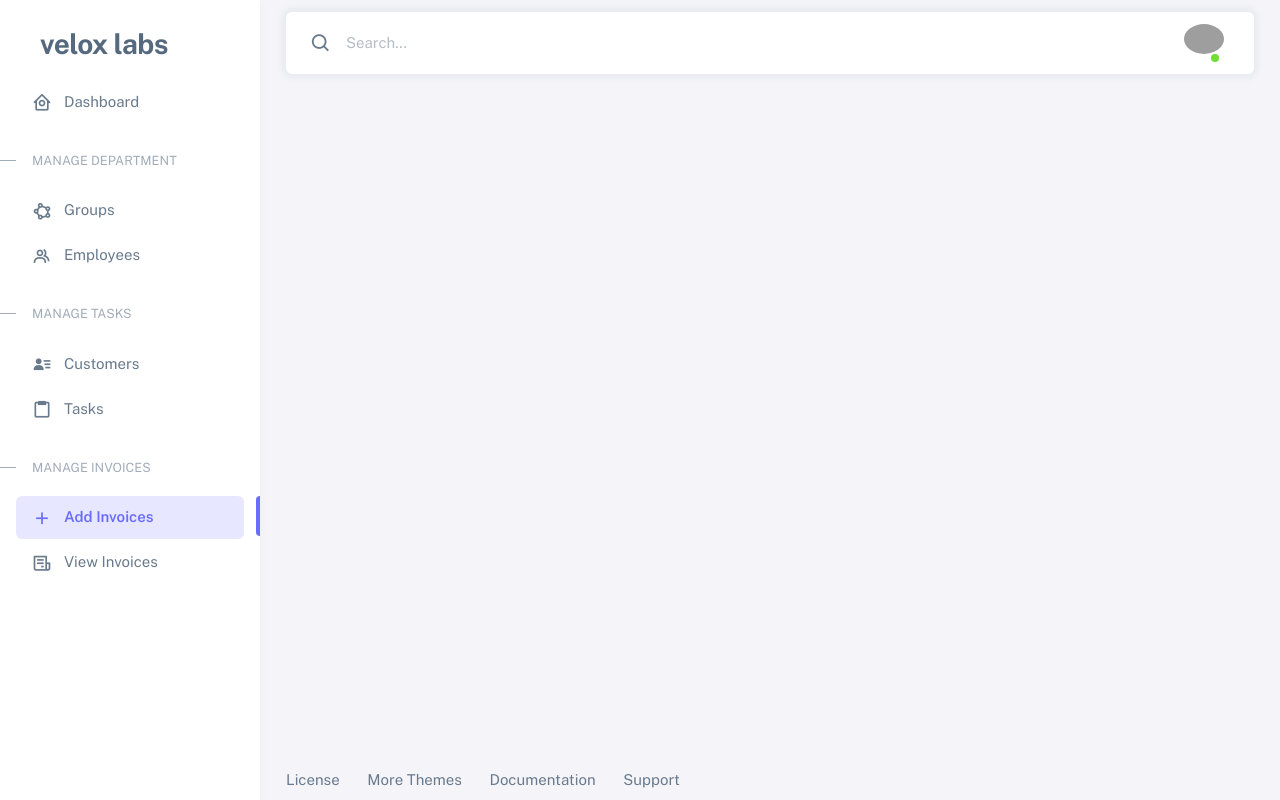
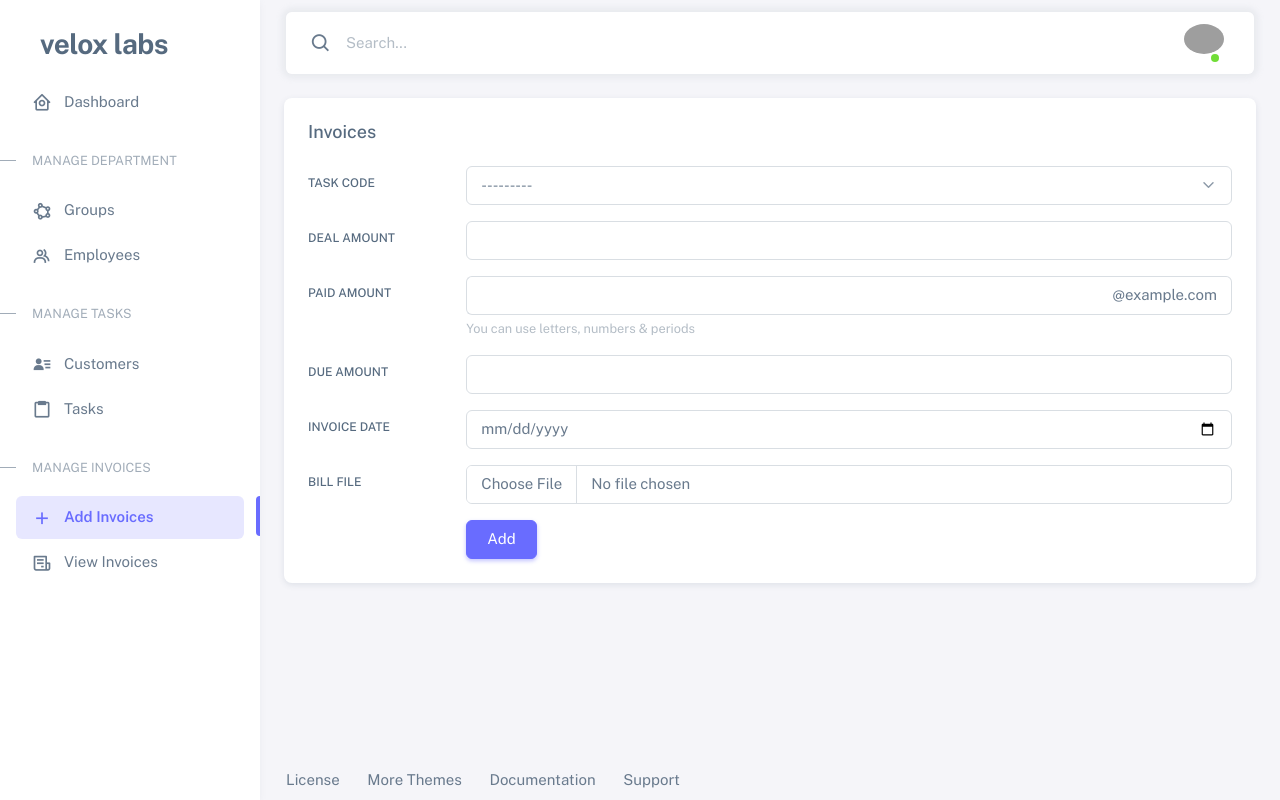
Before and after one commit to Nitin0422/velox_system_sql, a Django app: page /invoice/add in a window 1280 px wide. Run offline with Django 4.2, Linux system fonts and the light colour scheme; a user stored in the database is signed in; data comes from the database, SQL or seed files in the repository; both versions use the stored data as it was after the commit; some libraries are stand-ins or nearby versions; grey boxes are pictures that could not be loaded.

Commit message:
Added form for invoice

```diff
--- a/my_app/forms.py
+++ b/my_app/forms.py
@@ -1,6 +1,7 @@
 from django import forms
 from django.contrib.auth.forms import UserCreationForm
 from django.contrib.auth.models import User
+from .models import Invoice
 
 class RegistrationForm(UserCreationForm):
     email = forms.EmailField()
@@ -15,3 +16,12 @@ class RegistrationForm(UserCreationForm):
         if commit:
             user.save()
         return user
+
+class InvoiceForm(forms.ModelForm):
+    class Meta:
+        model = Invoice
+        fields = ['task_code', 'deal_amount', 'paid_amount', 'due_amount', 'bill_file', 'invoice_date' ]
+
+    def __init__(self, *args, **kwargs):
+        super(InvoiceForm, self).__init__(*args, **kwargs)
+        self.fields['task_code'].widget.attrs.update({'class': 'form-select'})
--- a/my_app/models.py
+++ b/my_app/models.py
@@ -50,6 +50,9 @@ class TaskCode(models.Model):
     customer = models.ForeignKey(Customer, on_delete=models.DO_NOTHING)
     task_date = models.DateField()
 
+    def __str__(self):
+        return str(self.id)
+
 def validate_file_extension(value):
     ext = os.path.splitext(value.name)[1]  # extracts the extension of file
     valid_extensions = ['.pdf', '.jpg', '.png', '.jpeg']
@@ -63,3 +66,6 @@ class Invoice(models.Model):
     due_amount = models.FloatField()
     bill_file = models.FileField(upload_to='bills/', validators=[validate_file_extension])
     invoice_date = models.DateField()
+
+    def __str__(self):
+        return self.id
--- a/my_app/templates/base.html
+++ b/my_app/templates/base.html
@@ -385,7 +385,6 @@
     <script>
       // Get the current URL and display it
       var currentUrl = window.location.pathname;
-      console.log("The current Url is: " + currentUrl);
 
       // Select all the anchor elements with href attributes
       var menuLinks = document.querySelectorAll(".menu-link");
@@ -410,7 +409,7 @@
     <!-- endbuild -->
 
     <!-- Vendors JS -->
-    <script src="{% static 'assets/vendor/libs/apex-charts/apexcharts.js'%}"></script>
+
 
     <!-- Main JS -->
     <script src="{% static 'assets/js/main.js'%}"></script>
@@ -418,6 +417,7 @@
     <!-- Page JS -->
     <script src="{% static 'assets/js/dashboards-analytics.js'%}"></script>
 
+
     <!-- Place this tag in your head or just before your close body tag. -->
     <script async defer src="https://buttons.github.io/buttons.js"></script>
   </body>
--- a/my_app/templates/temps/invoice_add.html
+++ /dev/null
@@ -1 +0,0 @@
-{% extends "base.html" %}
--- /dev/null
+++ b/my_app/templates/temps/invoice_form.html
@@ -0,0 +1,105 @@
+{% extends "base.html" %} {% block content %} {% load static %}
+<div>
+  <div class="card mb-4">
+    <div class="card-header d-flex align-items-center justify-content-between">
+      <h5 class="mb-0">Invoices <Form></Form></h5>
+      <small class="text-muted float-end"></small>
+    </div>
+    <div class="card-body">
+      <form method="post" enctype="multipart/form-data">
+        {% csrf_token %}
+        <div class="row mb-3">
+          <label
+            class="col-sm-2 col-form-label"
+            for="{{form.task_code.id_for_label}}"
+            >{{form.task_code.label}}</label
+          >
+          <div class="col-sm-10">
+            {{form.task_code}}
+            <!-- <select class="form-select" id="{{ form.task_code.id_for_label }}" name="{{ form.task_code }}" aria-label="Default select example">
+                {{ form.task_code }}
+            </select> -->
+          </div>
+        </div>
+        <div class="row mb-3">
+          <label class="col-sm-2 col-form-label" for="{{form.deal_amount.id_for_label}}"
+            >Deal Amount</label
+          >
+          <div class="col-sm-10">
+            <input
+              type="text"
+              class="form-control"
+              id="{{form.deal_amount.id_for_label}}"
+              name="{{form.deal_amount.name}}"
+            />
+          </div>
+        </div>
+        <div class="row mb-3">
+          <label class="col-sm-2 col-form-label" for="{{form.paid_amount.id_for_label}}"
+            >Paid Amount</label
+          >
+          <div class="col-sm-10">
+            <div class="input-group input-group-merge">
+              <input
+                type="text"
+                id="{{form.paid_amount.id_for_label}}"
+                name="{{form.paid_amount.name}}"
+                class="form-control"
+              />
+              <span class="input-group-text" id="basic-default-email2"
+                >@example.com</span
+              >
+            </div>
+            <div class="form-text">You can use letters, numbers & periods</div>
+          </div>
+        </div>
+        <div class="row mb-3">
+          <label class="col-sm-2 col-form-label" for="{{form.due_amount.id_for_label}}"
+            >Due Amount</label
+          >
+          <div class="col-sm-10">
+            <input
+              type="text"
+              id="{{form.due_amount.id_for_label}}"
+              class="form-control phone-mask"
+              name="{{form.due_amount.name}}"
+            />
+          </div>
+        </div>
+
+        <div class="row mb-3">
+            <label class="col-sm-2 col-form-label" for="{{form.invoice_date.id_for_label}}"
+              >Invoice Date</label
+            >
+            <div class="col-sm-10">
+              <input
+                type="date"
+                id="{{form.invoice_date.id_for_label}}"
+                class="form-control phone-mask"
+                name="{{form.invoice_date.name}}"
+              />
+            </div>
+          </div>
+
+        <div class="row mb-3">
+          <label class="col-sm-2 col-form-label" for="{{form.bill_file.id_for_label}}"
+            >Bill File</label
+          >
+          <div class="col-sm-10">
+            <input class="form-control" type="file" id="{{form.bill_file.id_for_label}}" name="{{form.bill_file.name}}" />
+          </div>
+        </div>
+        <div class="row justify-content-end">
+          <div class="col-sm-10">
+            <button type="submit" class="btn btn-primary">Add</button>
+          </div>
+        </div>
+      </form>
+    </div>
+  </div>
+</div>
+
+<script src="{% static 'assets/js/form-basic-inputs.js' %}"></script>
+
+
+{% endblock %}
--- a/my_app/views.py
+++ b/my_app/views.py
@@ -1,7 +1,7 @@
 from django.shortcuts import render, redirect
 from django.contrib.auth.decorators import user_passes_test, login_required
 from django.contrib.auth import login, authenticate, logout
-from .forms import RegistrationForm
+from .forms import RegistrationForm, InvoiceForm
 from django.contrib.auth.forms import AuthenticationForm
 from .models import *
 from django.shortcuts import get_list_or_404
@@ -117,7 +117,22 @@ def tasks_view(request):
 
 @login_required(login_url='/')
 def invoice_add(request):
-    return render(request, 'temps/invoice_add.html', {})
+    if request.method == 'POST':
+        print("POST method is OK")
+        form = InvoiceForm(request.POST, request.FILES)  # Populate the form with POST data
+        print("The form is being made ?")
+        if form.is_valid():
+            form.save()
+            return redirect('my_app:invoices_view')
+            print("The form is valid")
+            # Form is valid, print the data collected from the frontend
+            for key, value in form.cleaned_data.items():
+                print(f'{key}: {value}')
+        else:
+            print("The form is not valid:  ")
+            print(form.errors)
+    form = InvoiceForm()
+    return render(request, 'temps/invoice_form.html', {"form": form})
 
 @login_required(login_url='/')
 def invoices_view(request):
```
Also changed, not shown: bills/2111281.png (added), bills/2111281_MoBrlTF.png (added), db.sqlite3.
